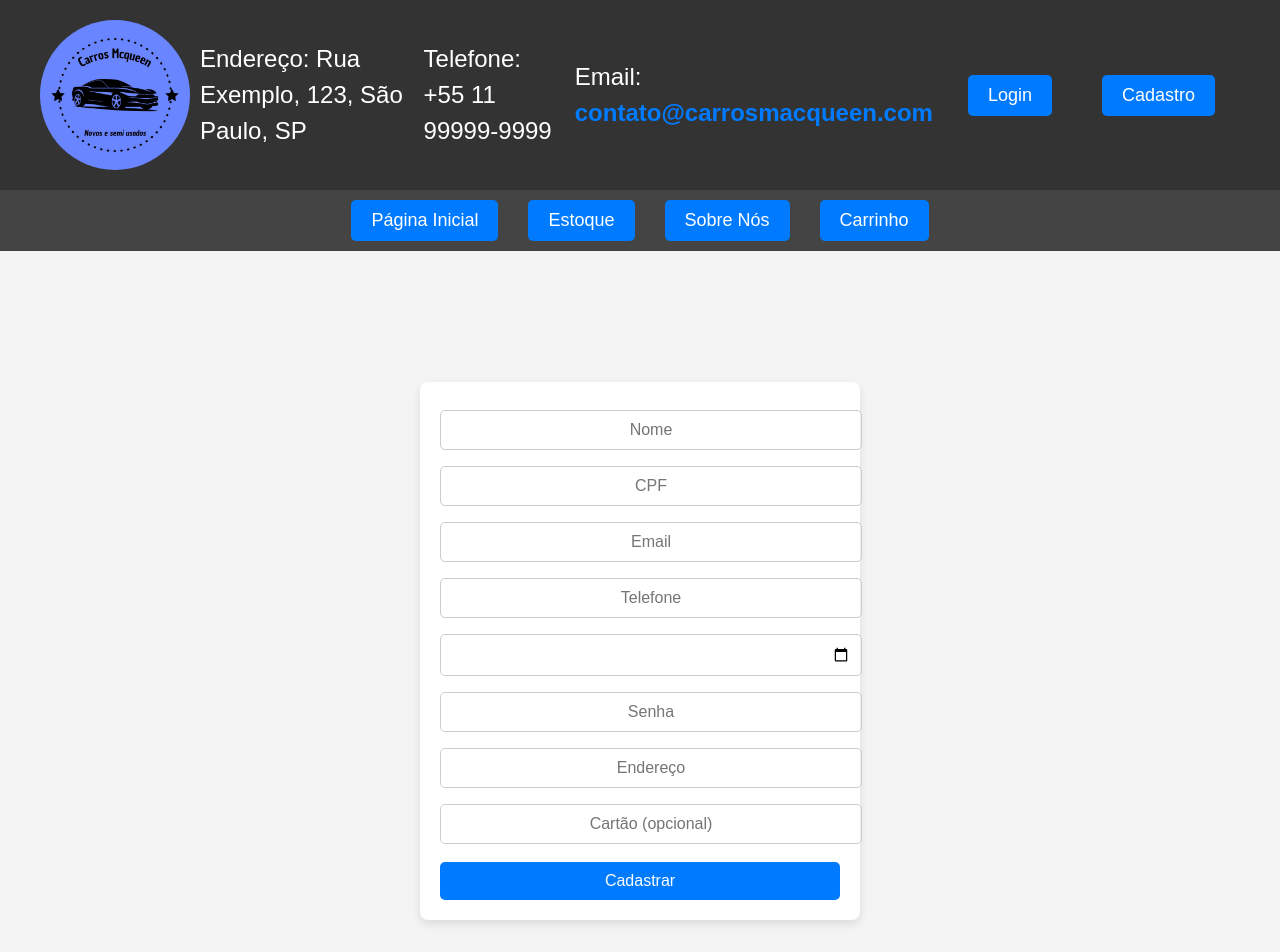
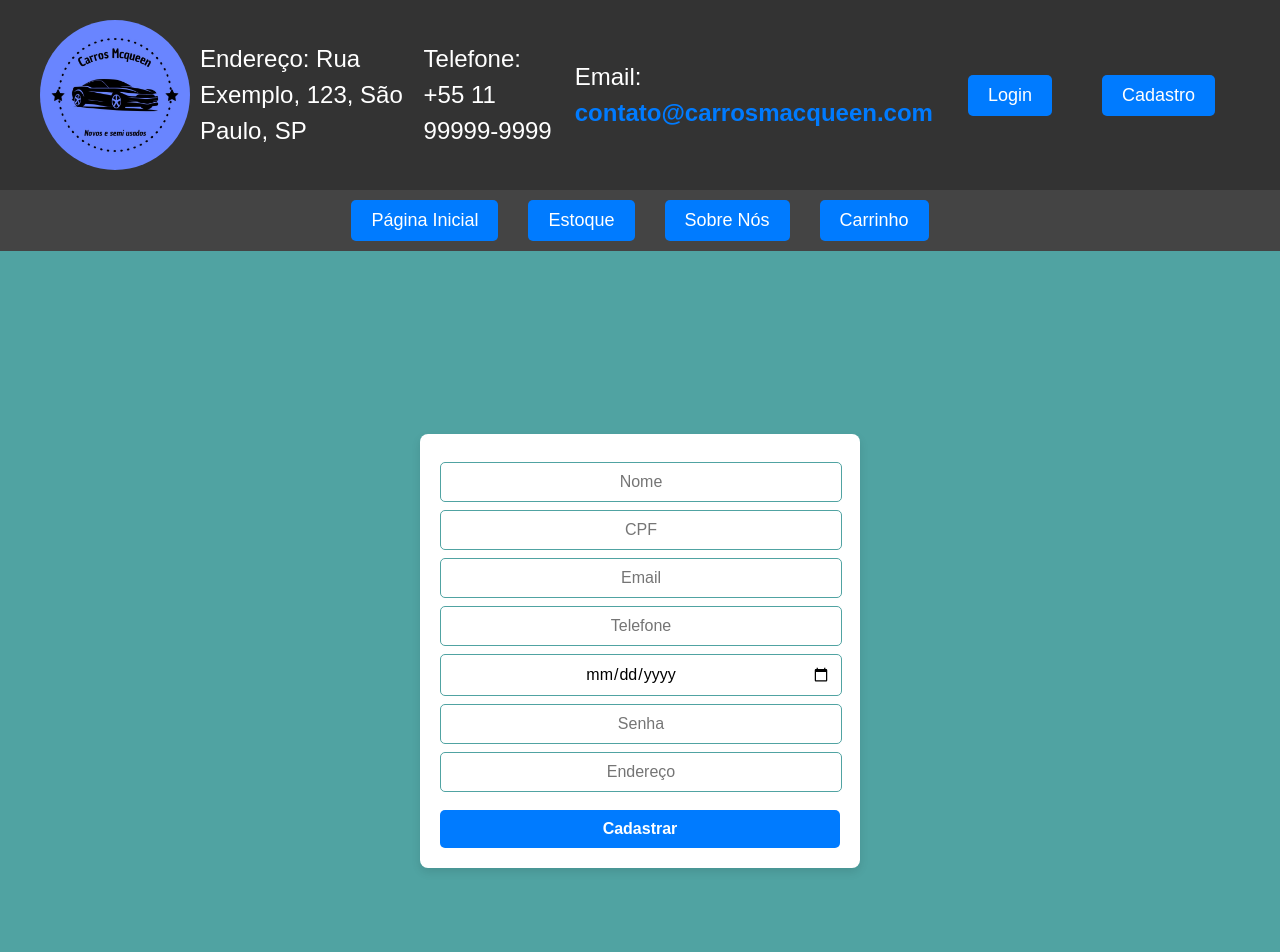
Before and after one commit to LucasTNM/Carros_Macqueen, a React (Vite) app in the folder Frontend_CarrosMacqueen/: page /cadastro in a window 1280 px wide. Shown: the top 952 px of the page. Built offline with nearby package versions, Linux system fonts and the light colour scheme.

Commit message:
estilizando o cadastro

```diff
--- a/Frontend_CarrosMacqueen/src/components/Cadastro/Cadastro.jsx
+++ b/Frontend_CarrosMacqueen/src/components/Cadastro/Cadastro.jsx
@@ -12,7 +12,6 @@ const Cadastro = () => {
     DateOfBirth: "",
     password: "",
     address: "",
-    cards: "",
   });
 
   const [error, setError] = useState("");
@@ -43,7 +42,6 @@ const Cadastro = () => {
         DateOfBirth: "",
         password: "",
         address: "",
-        cards: "",
       });
 
       navigate("/"); // Redireciona após o cadastro bem-sucedido
@@ -104,14 +102,6 @@ const Cadastro = () => {
           value={formData.address}
           onChange={handleChange}
         />
-        <input
-          type="text"
-          name="cards"
-          placeholder="Cartão (opcional)"
-          value={formData.cards}
-          onChange={handleChange}
-        />
-
         {error && <p className="error">{error}</p>}
 
         <button type="submit">Cadastrar</button>
--- a/Frontend_CarrosMacqueen/src/components/Cadastro/cadastro.css
+++ b/Frontend_CarrosMacqueen/src/components/Cadastro/cadastro.css
@@ -3,7 +3,7 @@
   justify-content: center;
   align-items: center;
   height: 100vh;
-  background-color: #f4f4f4;
+  background-color: #50a3a2;
 }
 
 .form {
@@ -13,15 +13,14 @@
   box-shadow: 0px 4px 10px rgba(0, 0, 0, 0.1);
   width: 100%;
   max-width: 400px;
-  display: flex;
-  flex-direction: column;
 }
 
 .form input {
-  width: 100%;
+  width: 95%;
+  color: #000000;
   padding: 10px;
   margin: 8px 0;
-  border: 1px solid #ccc;
+  border: 1px solid #50a3a2;
   border-radius: 5px;
   font-size: 16px;
 }
@@ -30,12 +29,16 @@
   border-color: #007bff;
   outline: none;
   box-shadow: 0px 0px 5px rgba(0, 123, 255, 0.5);
+  color: #201919; /* Adiciona a cor preta para o texto ao focar no campo */
 }
 
+/*botao de aceite*/
 .form button {
   background-color: #007bff;
+  font-weight: bold;
   color: white;
   font-size: 16px;
+  font-family: "Source Sans Pro", sans-serif;
   border: none;
   padding: 10px;
   margin-top: 10px;
--- a/Frontend_CarrosMacqueen/src/components/Login/login.css
+++ b/Frontend_CarrosMacqueen/src/components/Login/login.css
@@ -13,7 +13,9 @@ body {
   display: flex;
   justify-content: center;
   align-items: center;
-  height: calc(100vh - 80px); /* Ajusta a altura para considerar a Header e Navbar */
+  height: calc(
+    100vh - 80px
+  ); /* Ajusta a altura para considerar a Header e Navbar */
   background-color: #50a3a2;
 }
 
@@ -48,6 +50,7 @@ body {
   background-color: white;
   border: 0;
   padding: 10px 15px;
+  font-weight: bold;
   color: #50a3a2;
   border-radius: 3px;
   width: 100%; /* Ajusta a largura para 100% do contêiner pai */
```
Also changed, not shown: 1 other file (tests, documents, lock files or other folders).
